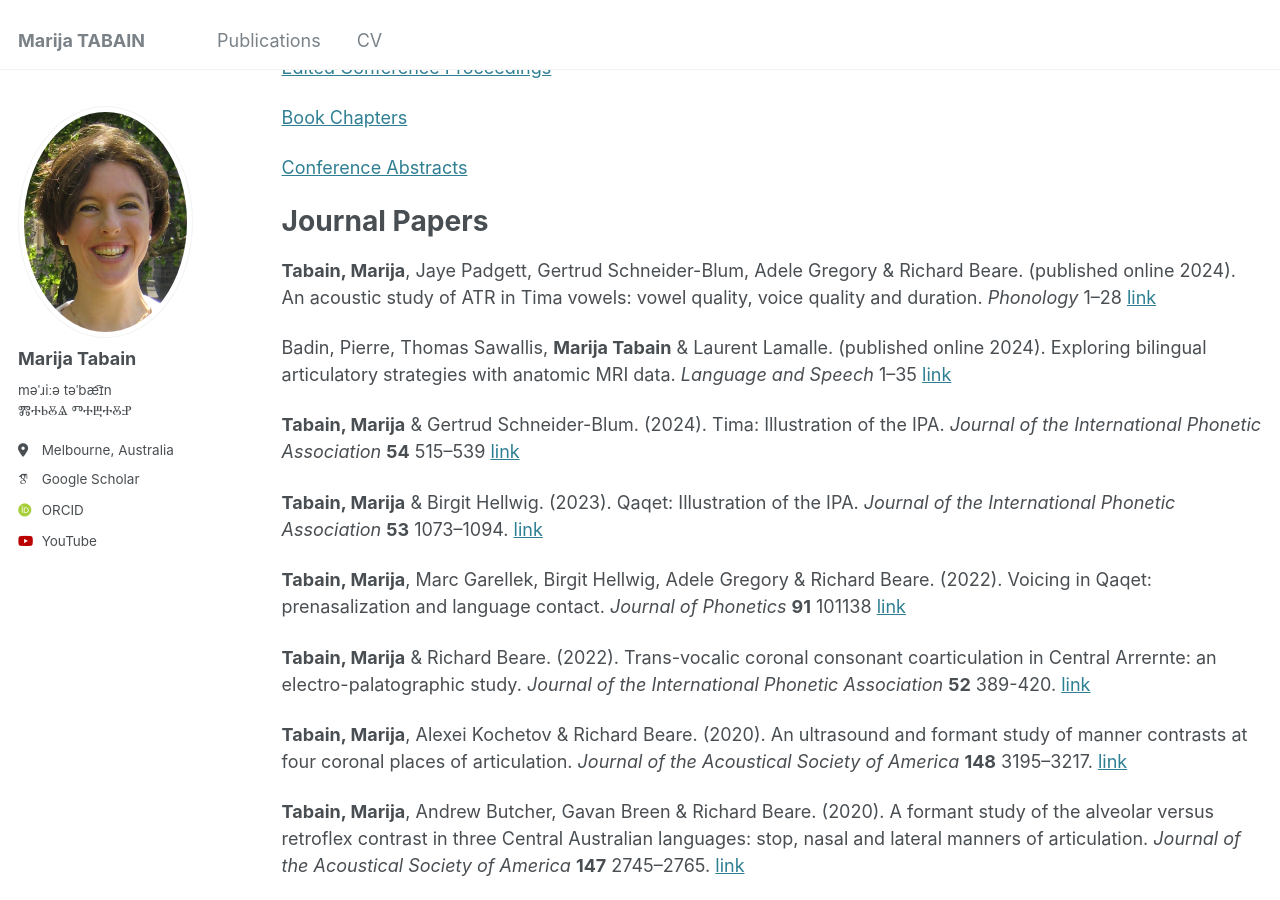
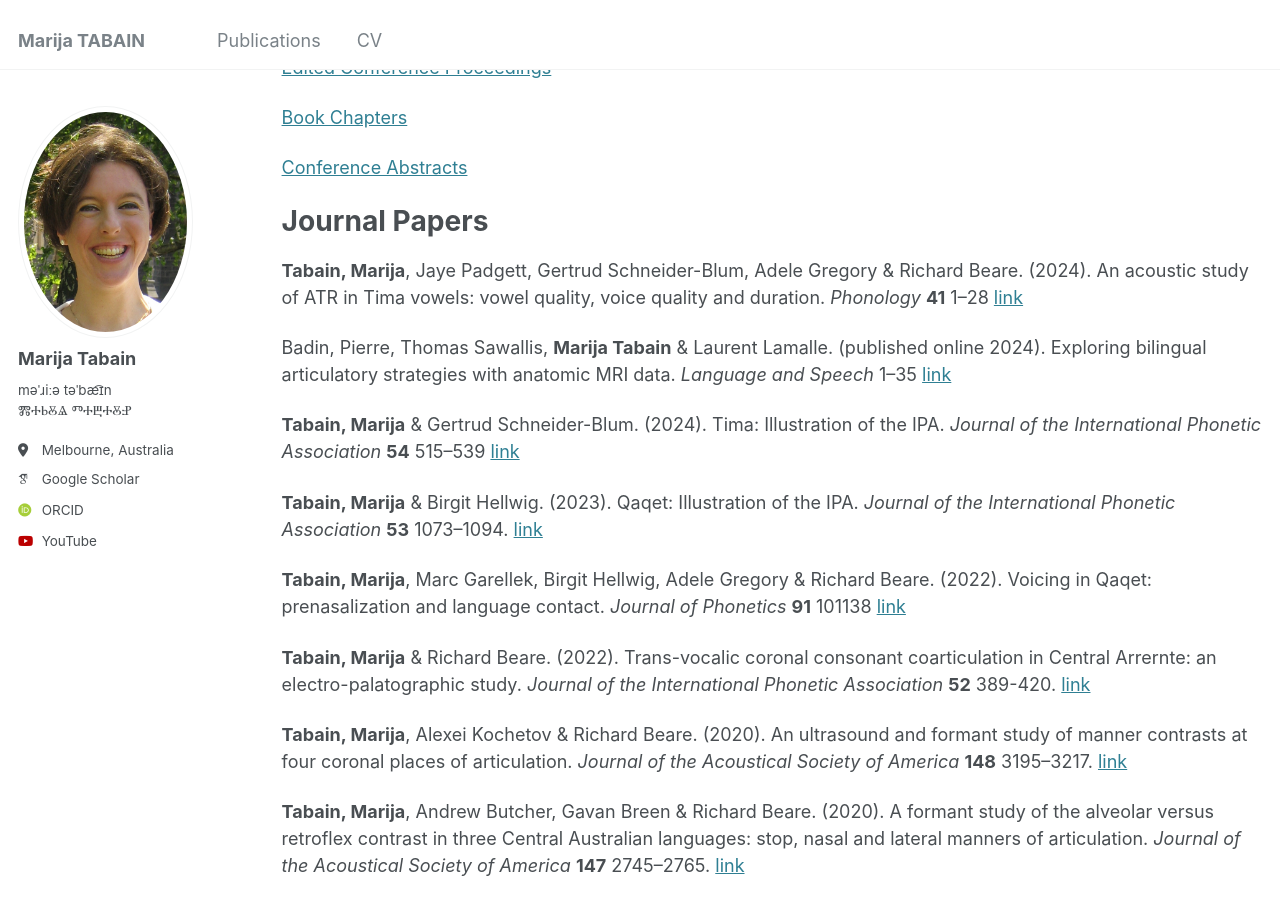
Before and after one commit to marijatabain/marijatabain.github.io, a Jekyll site: the page built from _pages/publications_mt.md, in a window 1280 px wide and 900 px high, scrolled down 300 px. Built offline with Jekyll 4.4.1, drawn with Linux system fonts in a browser that asks for light colours; some web fonts are replaced.

Commit message:
Update publications_mt.md

```diff
--- a/_pages/publications_mt.md
+++ b/_pages/publications_mt.md
@@ -21,7 +21,7 @@ author_profile: true
 
 # Journal Papers
 
-**Tabain, Marija**, Jaye Padgett, Gertrud Schneider-Blum, Adele Gregory & Richard Beare. (published online 2024). An acoustic study of ATR in Tima vowels: vowel quality, voice quality and duration. *Phonology* 1–28 [link](https://doi.org/10.1017/S0952675724000125)
+**Tabain, Marija**, Jaye Padgett, Gertrud Schneider-Blum, Adele Gregory & Richard Beare. (2024). An acoustic study of ATR in Tima vowels: vowel quality, voice quality and duration. *Phonology* **41** 1–28 [link](https://doi.org/10.1017/S0952675724000125)
 
 Badin, Pierre, Thomas Sawallis, **Marija Tabain** & Laurent Lamalle. (published online 2024). Exploring bilingual articulatory strategies with anatomic MRI data. *Language and Speech* 1–35 [link](https://doi.org/10.1177/00238309231224790)
 
```
